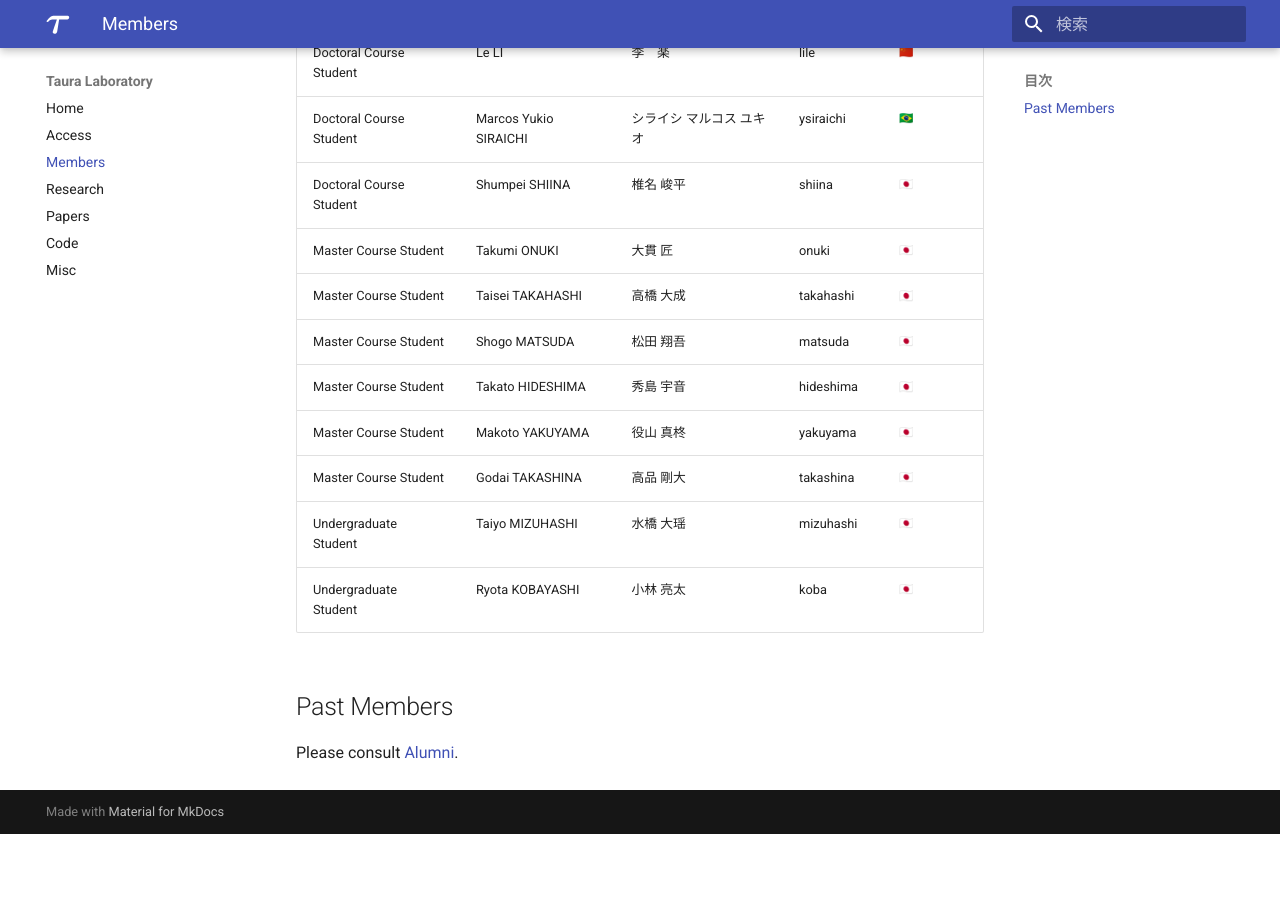
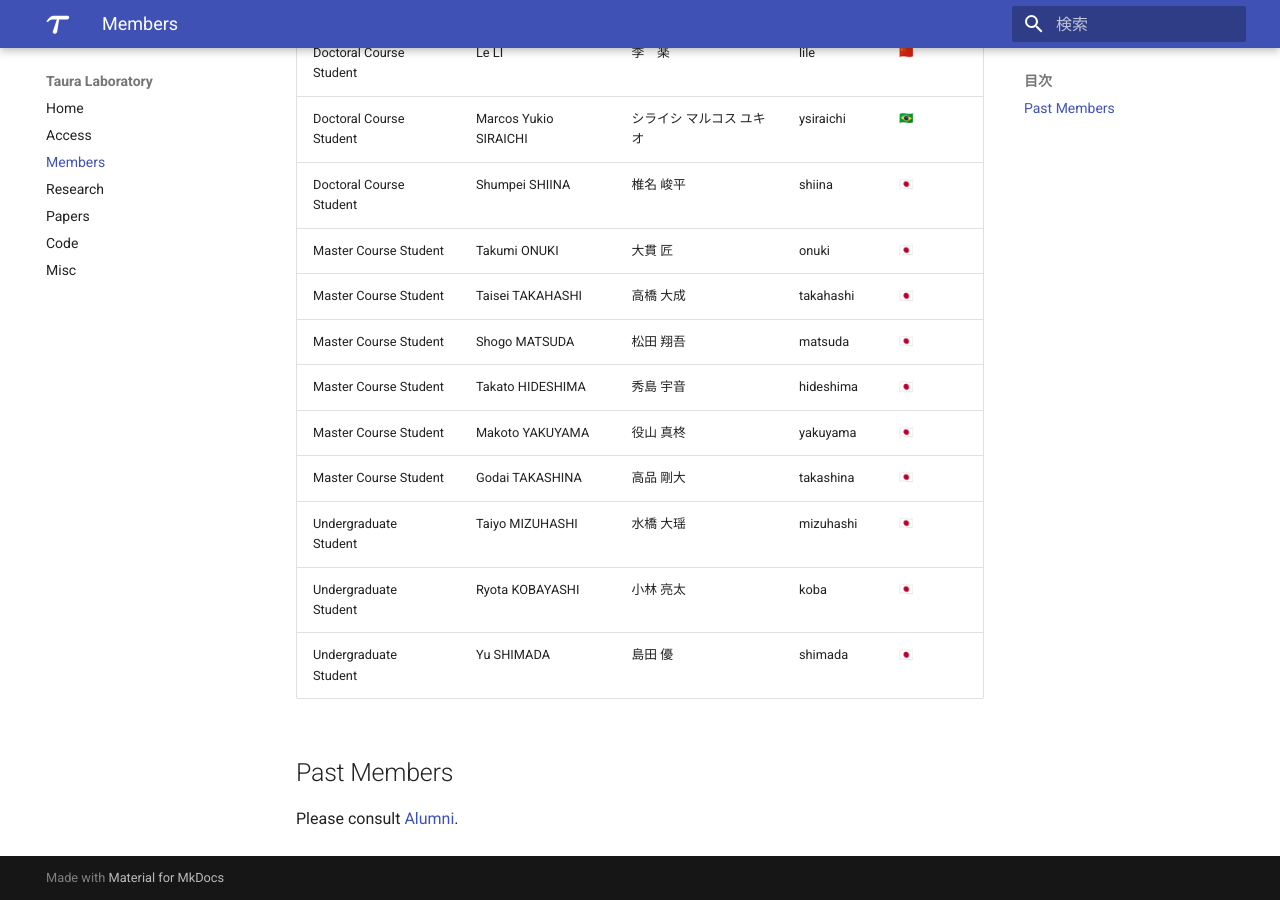
Before and after one commit to Yukayo/taura-lab, an MkDocs documentation site: the page built from docs/members.md, in a window 1280 px wide and 900 px high, scrolled down 505 px. Built offline with MkDocs 1.6.1 and Material for MkDocs 9.7.7, drawn with Linux system fonts in a browser that asks for light colours; emoji names are drawn with the system emoji font; before the commit the page ends 1339 px from its top, so only the background shows below that.

Commit message:
Update members.md

```diff
--- a/docs/members.md
+++ b/docs/members.md
@@ -20,6 +20,7 @@ Each member's e-mail address is _account_ [at] eidos.ic.i.u-tokyo.ac.jp.
 |Master Course Student|Godai TAKASHINA|高品 剛大|takashina|:jp:|
 |Undergraduate Student|Taiyo MIZUHASHI|水橋 大瑶|mizuhashi|:jp:|
 |Undergraduate Student|Ryota KOBAYASHI|小林 亮太|koba|:jp:|
+|Undergraduate Student|Yu SHIMADA|島田 優|shimada|:jp:|
 
 ## Past Members
 
```
